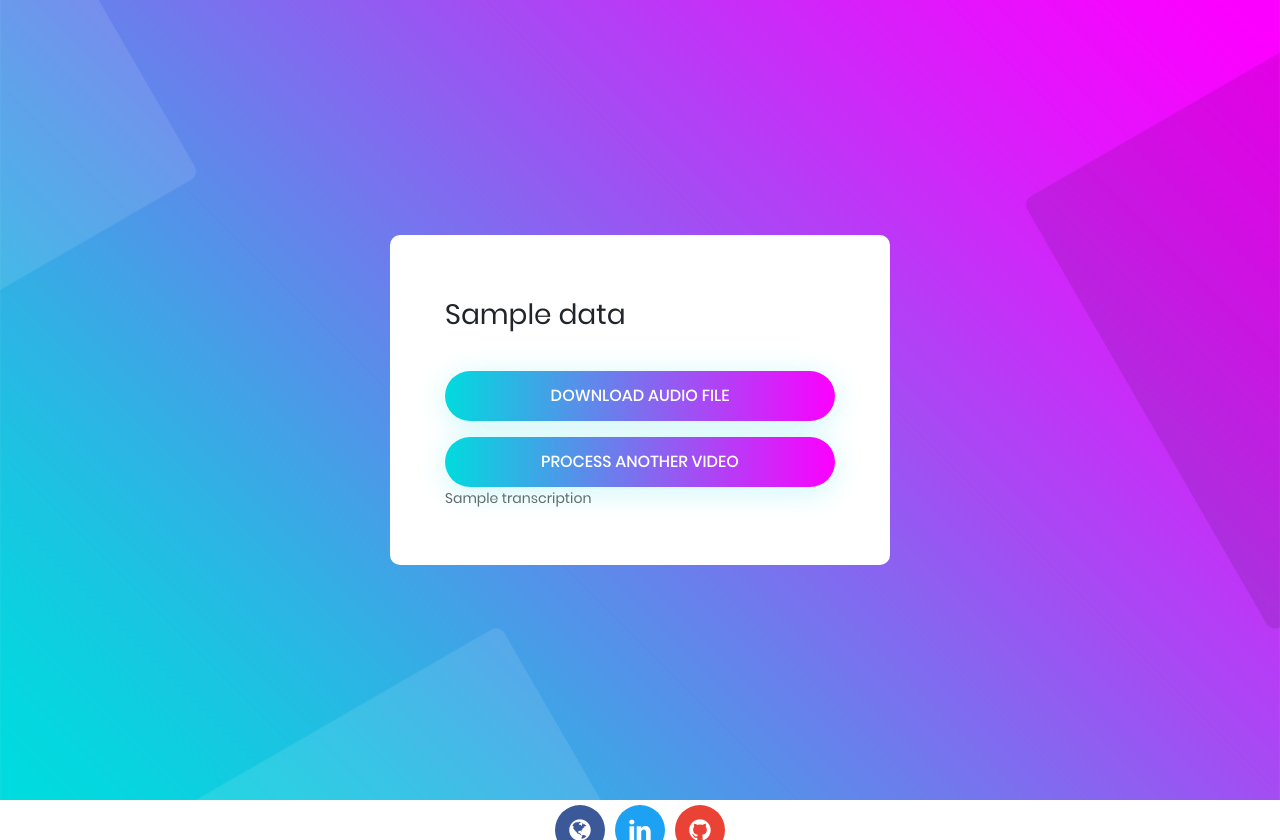
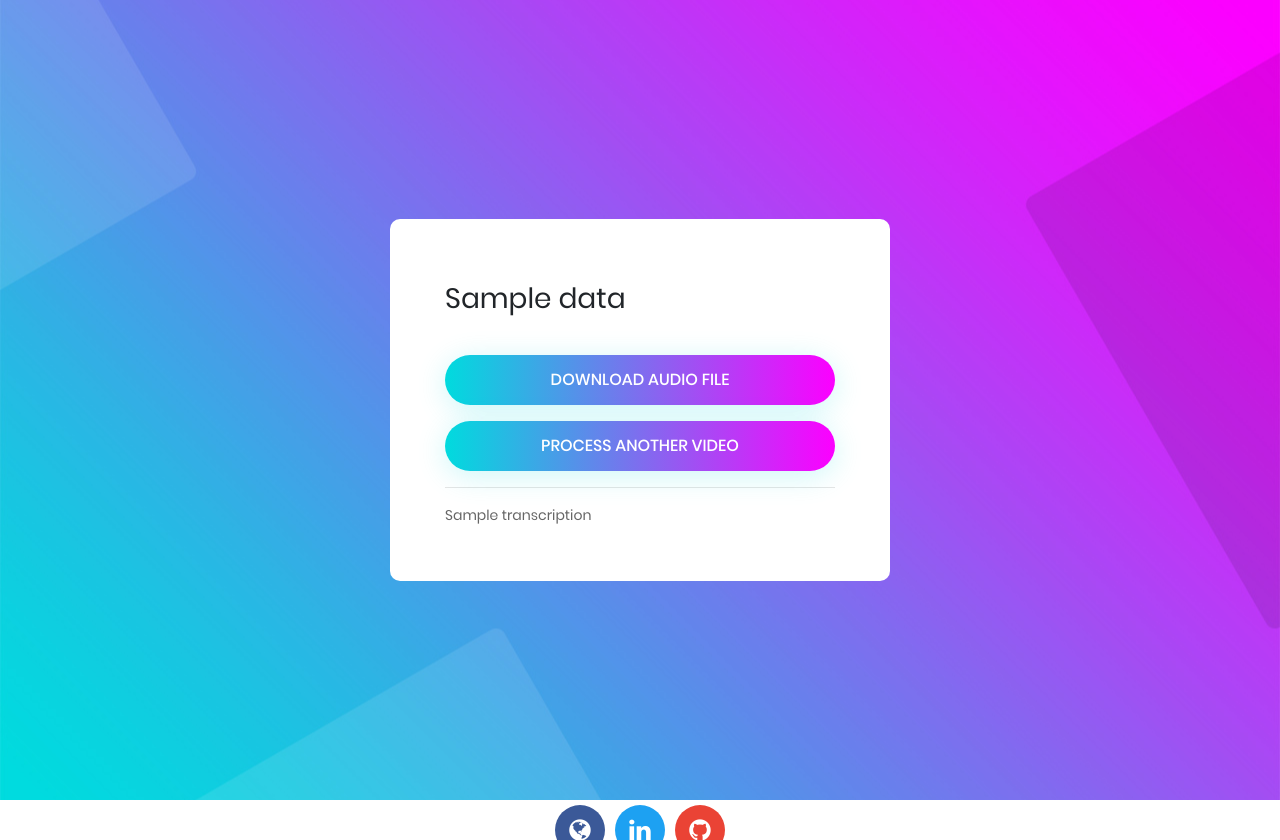
Before and after one commit to isbainemohamed/youtube-downloader, a Flask app: template templates/download.html in a window 1280 px wide. Shown: the top 840 px of the page. Run offline with Flask 2, Linux system fonts and the light colour scheme; the template is opened without the code that fills it: most values are stand-ins (such as "Sample title", 1, 10 or a date in 2020); some libraries are stand-ins or nearby versions.

Commit message:
Update download.html

```diff
--- a/templates/download.html
+++ b/templates/download.html
@@ -251,8 +251,8 @@
 
     </form>
 
-
-				<p class="text-left" >{{ data.transcription }}</p>
+					<hr>
+				<p class="text-justify" >{{ data.transcription }}</p>
 
 			</div>
 		</div>
```
